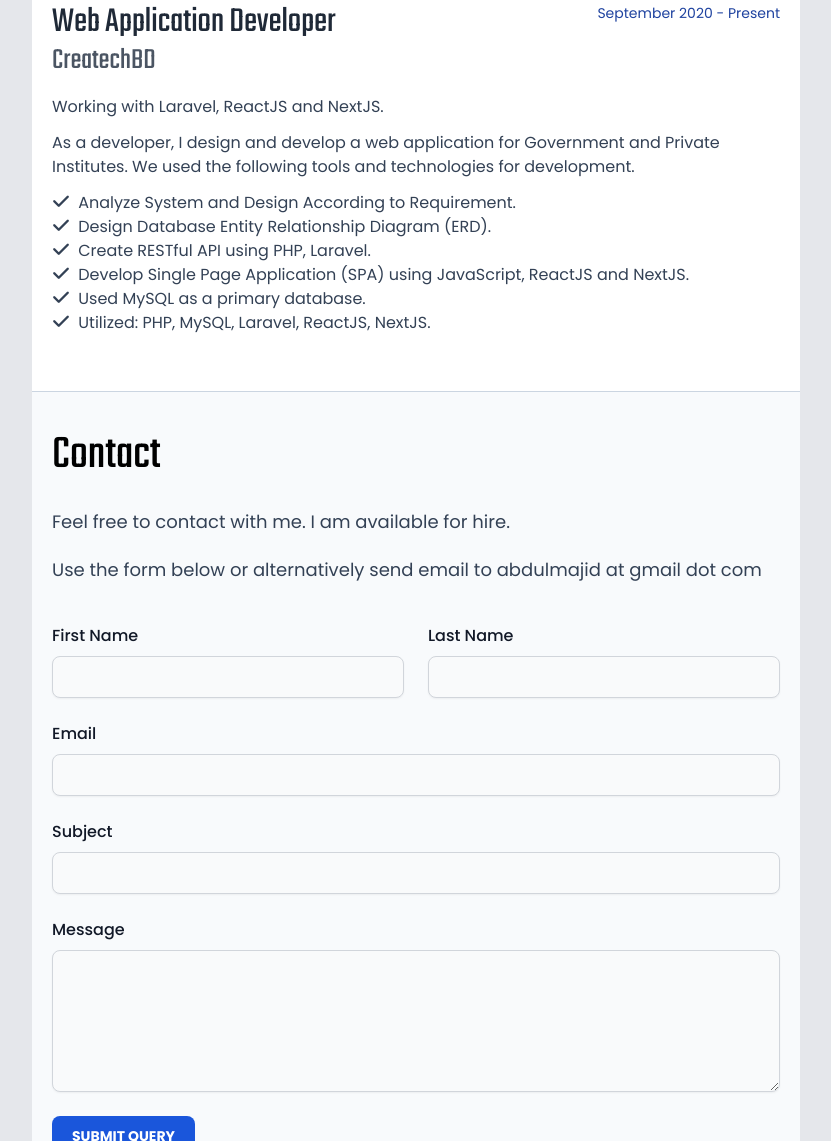
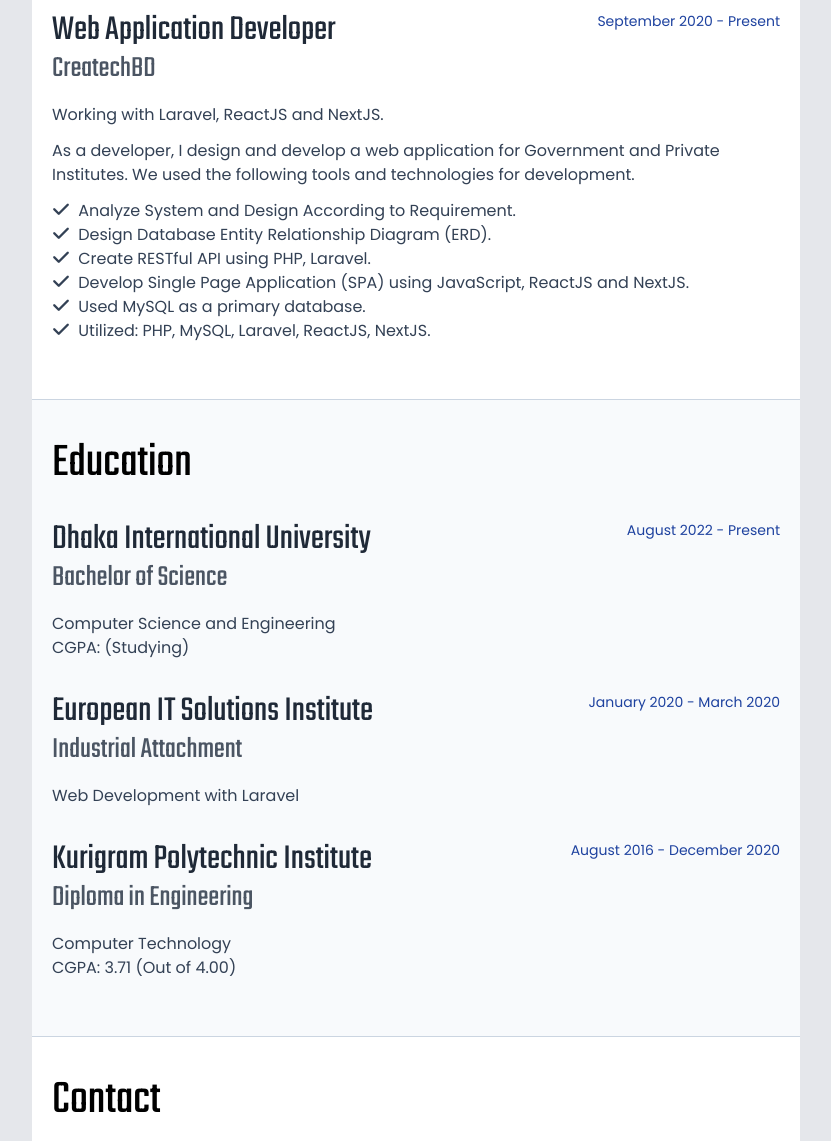
Before and after one commit to abdulmajidcse/resumee-portfolio-template, a website: page src/index.html in a window 1280 px wide. Shown: the part 1659-2800 px from the top of the page, without its empty margins (384-1215 px from the left). Drawn offline with Linux system fonts and the light colour scheme.

Commit message:
education section

```diff
--- a/src/index.html
+++ b/src/index.html
@@ -78,6 +78,9 @@
           </li>
           <li>
             <a href="#experience" class="sidebar-link">Experience</a>
+          </li>
+          <li>
+            <a href="#education" class="sidebar-link">Education</a>
           </li>
           <li>
             <a href="#contact" class="sidebar-link">Contact</a>
@@ -503,7 +506,7 @@
         <section id="experience" class="section">
           <h2 class="font-teko text-5xl">Experience</h2>
 
-          <div class="mt-6">
+          <div class="mt-8">
             <div class="grid md:grid-cols-2">
               <div>
                 <h3 class="font-teko text-4xl text-gray-800 dark:text-gray-300">
@@ -536,20 +539,20 @@
 
               <div>
                 <p>
-                  <i class="fa-solid fa-check text-lg mr-1"></i> Analyze System and
-                  Design According to Requirement.
+                  <i class="fa-solid fa-check text-lg mr-1"></i> Analyze System
+                  and Design According to Requirement.
                 </p>
                 <p>
                   <i class="fa-solid fa-check text-lg mr-1"></i> Design Database
                   Entity Relationship Diagram (ERD).
                 </p>
                 <p>
-                  <i class="fa-solid fa-check text-lg mr-1"></i> Create RESTful API
-                  using PHP, Laravel.
+                  <i class="fa-solid fa-check text-lg mr-1"></i> Create RESTful
+                  API using PHP, Laravel.
                 </p>
                 <p>
-                  <i class="fa-solid fa-check text-lg mr-1"></i> Develop Single Page
-                  Application (SPA) using JavaScript, ReactJS and NextJS.
+                  <i class="fa-solid fa-check text-lg mr-1"></i> Develop Single
+                  Page Application (SPA) using JavaScript, ReactJS and NextJS.
                 </p>
                 <p>
                   <i class="fa-solid fa-check text-lg mr-1"></i> Used MySQL as a
@@ -560,6 +563,97 @@
                   MySQL, Laravel, ReactJS, NextJS.
                 </p>
               </div>
+            </div>
+          </div>
+        </section>
+
+        <!-- Education -->
+        <section id="education" class="section">
+          <h2 class="font-teko text-5xl">Education</h2>
+
+          <div class="mt-8">
+            <div class="grid md:grid-cols-2">
+              <div>
+                <h3 class="font-teko text-4xl text-gray-800 dark:text-gray-300">
+                  <a
+                    href="https://diu.ac/"
+                    target="_blank"
+                    class="hover:theme-text-color hover:underline"
+                    >Dhaka International University</a
+                  >
+                </h3>
+                <p class="font-teko text-3xl text-gray-600 dark:text-gray-400">
+                  Bachelor of Science
+                </p>
+              </div>
+
+              <div
+                class="text-start md:text-end font-poppins text-sm text-blue-800 dark:theme-text-color"
+              >
+                August 2022 - Present
+              </div>
+            </div>
+
+            <div class="my-4 font-poppins text-slate-700 dark:text-white/70">
+              <p>Computer Science and Engineering</p>
+              <p>CGPA: (Studying)</p>
+            </div>
+          </div>
+
+          <div class="mt-8">
+            <div class="grid md:grid-cols-2">
+              <div>
+                <h3 class="font-teko text-4xl text-gray-800 dark:text-gray-300">
+                  <a
+                    href="https://europeanit-inst.com/"
+                    target="_blank"
+                    class="hover:theme-text-color hover:underline"
+                    >European IT Solutions Institute</a
+                  >
+                </h3>
+                <p class="font-teko text-3xl text-gray-600 dark:text-gray-400">
+                  Industrial Attachment
+                </p>
+              </div>
+
+              <div
+                class="text-start md:text-end font-poppins text-sm text-blue-800 dark:theme-text-color"
+              >
+                January 2020 - March 2020
+              </div>
+            </div>
+
+            <div class="my-4 font-poppins text-slate-700 dark:text-white/70">
+              <p>Web Development with Laravel</p>
+            </div>
+          </div>
+
+          <div class="mt-8">
+            <div class="grid md:grid-cols-2">
+              <div>
+                <h3 class="font-teko text-4xl text-gray-800 dark:text-gray-300">
+                  <a
+                    href="https://kpik.gov.bd/"
+                    target="_blank"
+                    class="hover:theme-text-color hover:underline"
+                    >Kurigram Polytechnic Institute</a
+                  >
+                </h3>
+                <p class="font-teko text-3xl text-gray-600 dark:text-gray-400">
+                  Diploma in Engineering
+                </p>
+              </div>
+
+              <div
+                class="text-start md:text-end font-poppins text-sm text-blue-800 dark:theme-text-color"
+              >
+                August 2016 - December 2020
+              </div>
+            </div>
+
+            <div class="my-4 font-poppins text-slate-700 dark:text-white/70">
+              <p>Computer Technology</p>
+              <p>CGPA: 3.71 (Out of 4.00)</p>
             </div>
           </div>
         </section>
```
